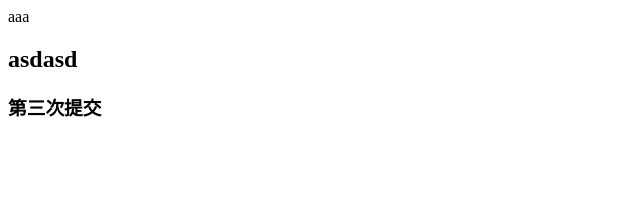
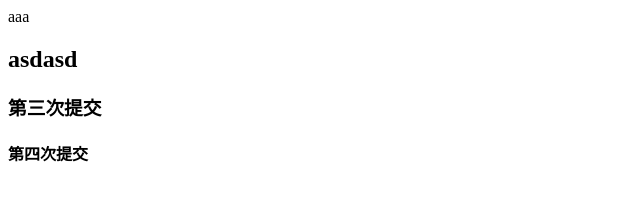
Before and after one commit to hh546847930/testDemo, a plain HTML site: page webpack/webpack01/index.html in a window 1280 px wide. Shown: the whole page, without its empty margins (0-640 px from the left). Drawn offline with Linux system fonts and the light colour scheme.

Commit message:
这是第四次提交

```diff
--- a/webpack/webpack01/index.html
+++ b/webpack/webpack01/index.html
@@ -10,6 +10,7 @@
     aaa
     <h2>asdasd</h2>
     <h3>第三次提交</h3>
+    <h4>第四次提交</h4>
 </body>
 <script src="./dist/aaaa.js"></script>
 </html>
```
